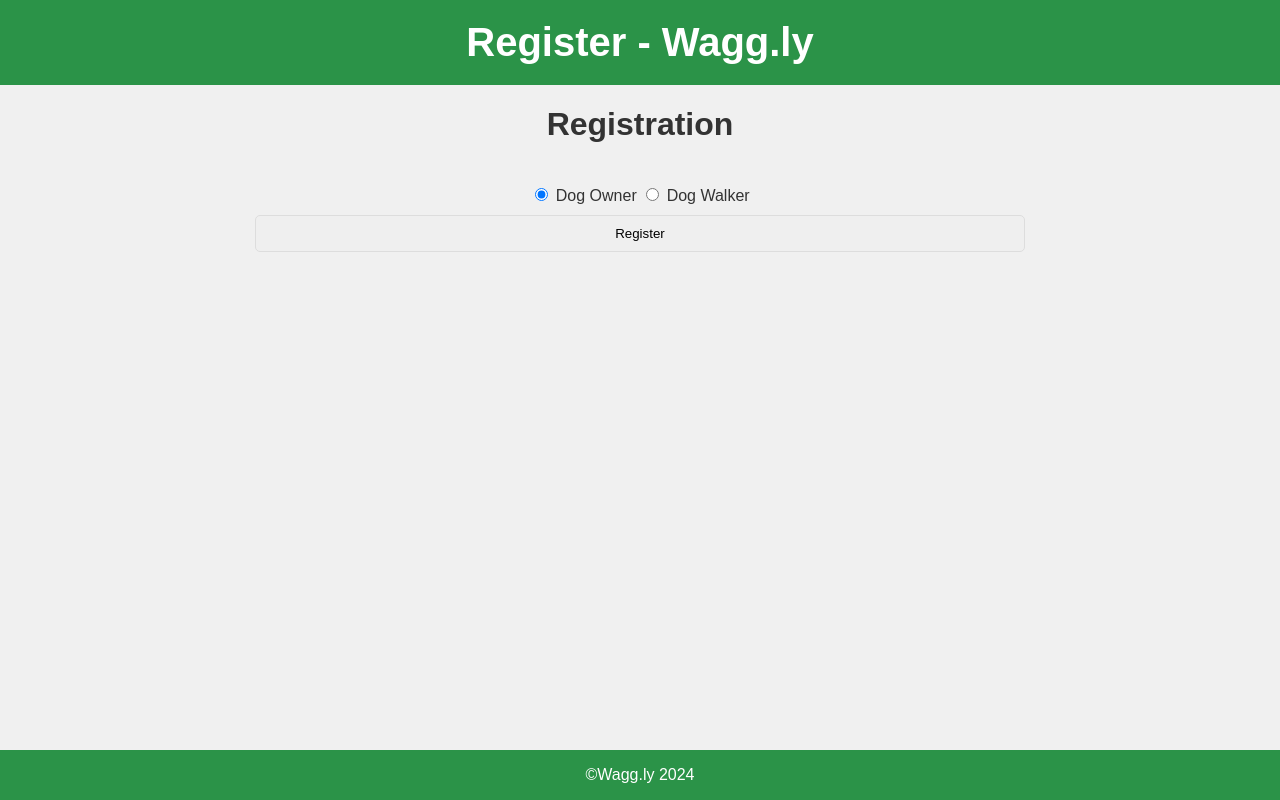
After one commit to lcorkuni/waqqly-app, a FastAPI app: template templates/register.html in a window 1280 px wide. The commit adds this page. Run offline with FastAPI, Linux system fonts and the light colour scheme; the template is opened without the code that fills it, so the values that code supplies are empty.

Commit message:
inital html

```diff
--- a/app.py
+++ b/app.py
@@ -1,26 +1,59 @@
 #!/usr/bin/env python3
 
-from fastapi import Request, FastAPI
+from http import HTTPStatus
+
+import uvicorn
+from fastapi import FastAPI, Request
+from fastapi.staticfiles import StaticFiles
 from fastapi.responses import HTMLResponse, RedirectResponse
 from fastapi.templating import Jinja2Templates
-from http import HTTPStatus
-import uvicorn
 
-app = FastAPI(title="AAA", description="aaaaaa", version="1.0")
+app = FastAPI(title="Wagg.ly", description="A dog walkers app", version="1.0")
 templates = Jinja2Templates(directory="templates")
+# Mount the static directory to serve static files
+app.mount("/static", StaticFiles(directory="static"), name="static")
 
 
 @app.get("", include_in_schema=False, status_code=HTTPStatus.TEMPORARY_REDIRECT)
 @app.get("/", include_in_schema=False, status_code=HTTPStatus.TEMPORARY_REDIRECT)
-async def redirect_login():
-    return RedirectResponse("/login")
+async def redirect_homepage():
+    return RedirectResponse("/homepage")
+
+
+@app.get("/homepage", response_class=HTMLResponse,
+         status_code=HTTPStatus.OK,
+         summary="Returns the Homepage Page HTML")
+async def homepage(request: Request):
+    return templates.TemplateResponse(name="homepage.html", context={"request": request, "message": "Hello from FastAPI with Jinja2"})
 
 
 @app.get("/login", response_class=HTMLResponse,
          status_code=HTTPStatus.OK,
-         summary="Login Page")
+         summary="Returns the Login Page HTML")
 async def login(request: Request):
     return templates.TemplateResponse(name="login.html", context={"request": request, "message": "Hello from FastAPI with Jinja2"})
 
+
+@app.get("/register", response_class=HTMLResponse,
+         status_code=HTTPStatus.OK,
+         summary="Returns the Register Page HTML")
+async def register(request: Request):
+    return templates.TemplateResponse(name="register.html", context={"request": request, "message": "Hello from FastAPI with Jinja2"})
+
+
+@app.get("/user-sign-up",
+         status_code=HTTPStatus.OK,
+         summary="Register Page")
+async def user_sign_up(request: Request):
+    return HTTPStatus.OK
+
+
+@app.get("/sign-out",
+         status_code=HTTPStatus.OK,
+         summary="Register Page")
+async def sign_out(request: Request):
+    return HTTPStatus.OK
+
+
 # Start the application
-uvicorn.run(app, host="0.0.0.0", port=8888)
+uvicorn.run(app, port=8888)
--- a/static/styles.css
+++ b/static/styles.css
@@ -0,0 +1,66 @@
+/* Reset some basic elements */
+body, html {
+    margin: 0;
+    padding: 0;
+    height: 100%;
+    width: 100%;
+    text-align: center;
+}
+
+/* Simple grid to center content vertically and horizontally */
+.container {
+    display: flex;
+    justify-content: center;
+    align-items: center;
+    min-height: 100vh; /* Use at least the full height of the viewport */
+    padding: 40px; /* Added padding around the entire container */
+    box-sizing: border-box; /* Ensures padding is included in the height/width calculations */
+    flex-direction: column; /* Stack children vertically */
+}
+
+/* Styling for the header and footer to keep them at the top and bottom */
+header, footer {
+    width: 100%;
+    color: #ffffff;
+    background-color: #2B9348;
+    box-sizing: border-box; /* Ensures padding is included in the height/width calculations */
+}
+header {
+    font-size: 40px;
+    font-weight: 700;
+    padding: 20px;
+}
+footer {
+    position: absolute;
+    bottom: 0;
+    left: 0;
+    z-index: 10;
+}
+
+
+/* Additional styling for aesthetic purposes */
+body {
+    font-family: 'Arial', sans-serif;
+    background-color: #f0f0f0; /* Light grey background */
+    color: #333; /* Dark grey text */
+    display: flex;
+    flex-direction: column;
+    min-height: 100vh; /* Ensure the body takes at least the viewport height */
+}
+
+/* Style adjustments for form elements for better appearance */
+input[type="text"], input[type="password"], input[type="email"], select, button {
+    padding: 10px;
+    margin: 10px; /* Adjusted for spacing around elements */
+    border-radius: 5px;
+    border: 1px solid #ddd; /* Light grey border */
+    width: calc(100% - 30px); /* Adjust width to account for padding and border, ensuring there's padding on the sides */
+    box-sizing: border-box; /* Ensure padding and border are included in the width calculation */
+}
+
+/* Minor adjustments for better form spacing */
+form {
+    margin: 20px auto; /* Center form in the available space, with top and bottom margins */
+    width: 90%; /* Set a max width for the form */
+    max-width: 800px; /* Maximum width of form elements for larger screens */
+}
--- a/templates/base.html
+++ b/templates/base.html
@@ -1,22 +1,20 @@
-<!-- templates/base.html -->
 <!DOCTYPE html>
 <html lang="en">
-<head>
-    <meta charset="UTF-8">
+  <head>
+    <meta charset="UTF-8" />
     <meta name="viewport" content="width=device-width, initial-scale=1.0">
-    <title>{% block title %}My FastAPI App{% endblock %}</title>
-</head>
-<body>
+    <link rel="stylesheet" href="{{ url_for('static', path='/styles.css') }}">
+  </head>
+  <body>
     <header>
-        <h1>My FastAPI Application</h1>
+      {% block title %}{% endblock %}
+      <!-- Navigation bar, logo, etc. -->
     </header>
 
-    <main>
-        {% block content %}{% endblock %}
-    </main>
+    {% block content %} {% endblock %}
 
     <footer>
-        <p>&copy; 2024 Doggo App</p>
+      <p>&copy;Wagg.ly 2024</p>
     </footer>
-</body>
+  </body>
 </html>
--- /dev/null
+++ b/templates/register.html
@@ -0,0 +1,25 @@
+{% extends "base.html" %}
+
+{% block title %}Register - Wagg.ly{% endblock %}
+
+{% block content %}
+<h1>Registration</h1>
+<form action="/register" method="post">
+    <!-- Existing fields for email, password -->
+    <input type="radio" id="dog-owner" name="user-type" value="dog-owner" checked>
+    <label for="dog-owner">Dog Owner</label>
+    <input type="radio" id="dog-walker" name="user-type" value="dog-walker">
+    <label for="dog-walker">Dog Walker</label><br>
+
+    <!-- Client-side script will handle showing/hiding -->
+    <div id="dog-details" style="display:none;">
+        <!-- Input fields for dog details -->
+    </div>
+
+    <button type="submit">Register</button>
+</form>
+
+<script nonce="sdasd">
+    // Your existing JavaScript here
+</script>
+{% endblock %}
```
Also changed, not shown: requirements.txt (added, +16 -0 lines), templates/homepage.html (added, +39 -0 lines), templates/login.html (+9 -4 lines), 1 other file.
